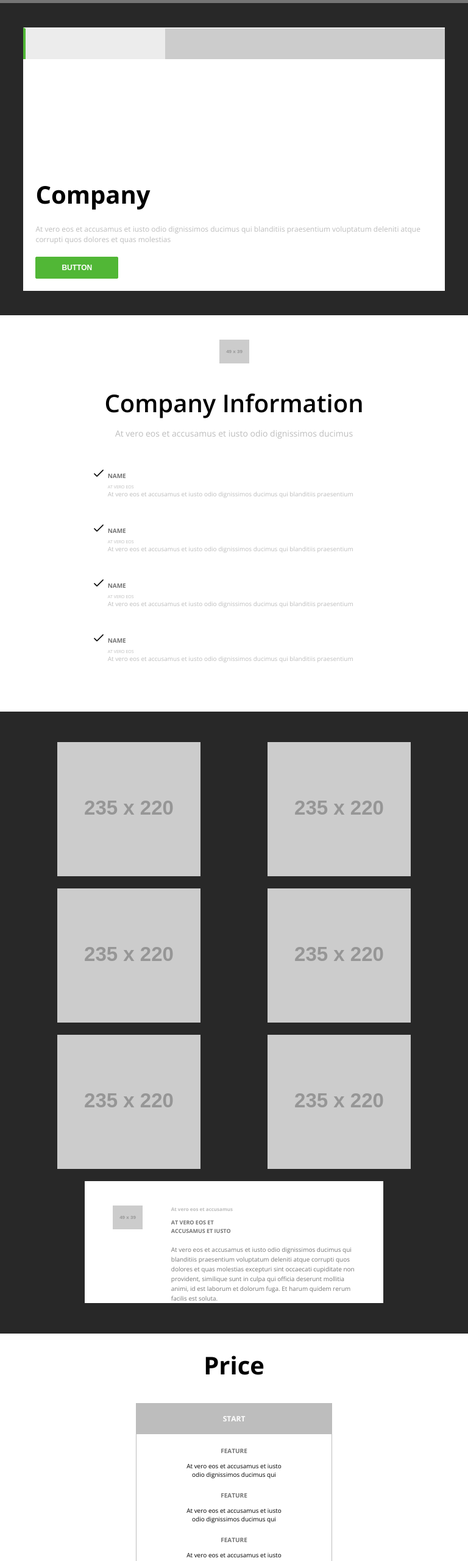
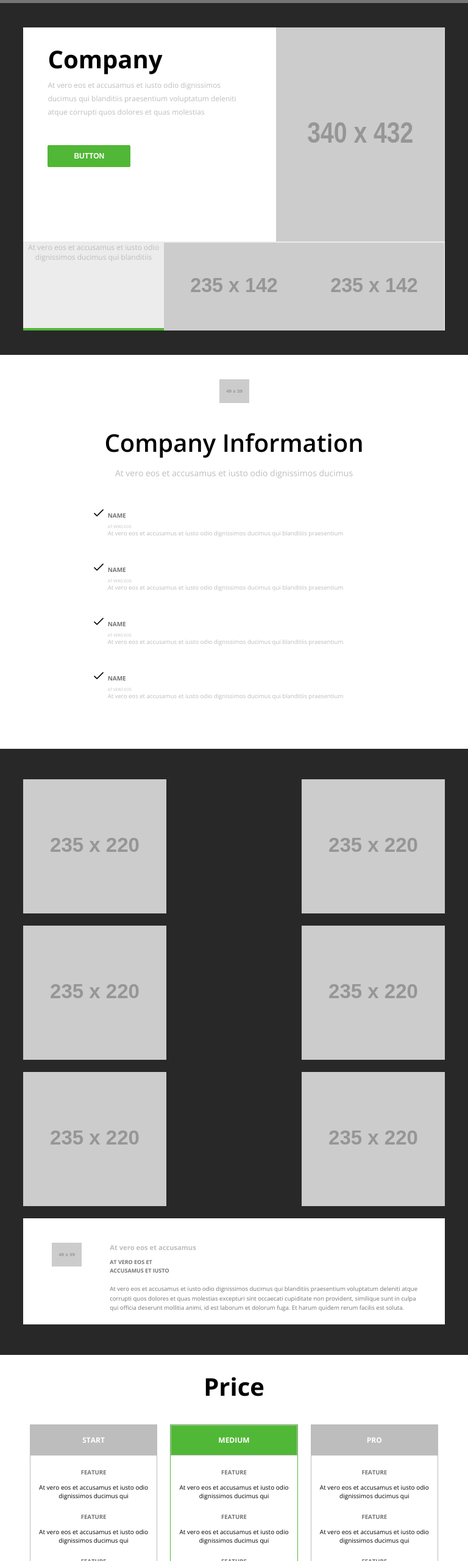
Before and after one commit to raingang/intensive_markup, a plain HTML site: page index.html in a window 768 px wide. Shown: the part 60-2620 px from the top of the page at 61% size. Drawn offline with nearby package versions, Linux system fonts and the light colour scheme; placeholder pictures from the web are drawn by us.

Commit message:
master Add styles

```diff
--- a/index.html
+++ b/index.html
@@ -38,9 +38,9 @@
 <div class = 'slider'>
         <ul class='slider__previews'>
             <li class='slider__slide_preview slider__slide_preview--active'>
-                <p class='slide_preview__content'>
+                <span class='slide_preview__content'>
                     At vero eos et accusamus et iusto odio dignissimos ducimus qui blanditiis
-                </p>
+                </span>
             </li>
 
             <li class='slider__slide_preview'>
@@ -62,7 +62,9 @@
                 <button class='button slide__button'>Button</button>
             </div>
             <div class='slide__media'>
-                <img class = 'slide__image' src='http://via.placeholder.com/340x432' alt='slide-image'/>
+                <div class = 'slide__image-wrapper'>
+                    <img class = 'slide__image' src='http://via.placeholder.com/340x432' alt='slide-image'/>
+                </div>
             </div>
         </div>
 
--- a/script.js
+++ b/script.js
@@ -2,13 +2,12 @@ console.log('hello')
 const footerElem = document.getElementById('footer')
 const headerElem = document.getElementById('header')
 window.onscroll = (e) => {
-    console.log(document.body.getBoundingClientRect().top)
-    if(headerElem.getBoundingClientRect().bottom < window.pageYOffset - 40){
+    console.log(document.body.getBoundingClientRect())
+    if(/*headerElem.getBoundingClientRect().bottom < window.pageYOffset*/ window.pageYOffset !== 0){
         headerElem.classList.contains('page__header--fixed') ? null : headerElem.classList.add('page__header--fixed')
     }
     else{
         headerElem.classList.contains('page__header--fixed') ? headerElem.classList.remove('page__header--fixed') : null
 
     }
-
 }
--- a/style.css
+++ b/style.css
@@ -14,6 +14,7 @@
 
 .page__header {
     background-color: #757575;
+    z-index: 1;
 }
 
 .page__header--fixed {
@@ -36,20 +37,20 @@
 
 h2 {
     margin: 0;
-    font-size: 40px;
+    font-size: 2.5rem;
     line-height: 24px;
 }
 
 h3 {
     margin: 0;
-    font-size: 12px;
+    font-size: .75rem;
     line-height: 10px;
 }
 
 h4 {
     margin: 0;
     padding: 23px 0 13px 0;
-    font-size: 10px;
+    font-size: .6rem;
     font-weight: bold;
     line-height: 9px;
     text-transform: uppercase;
@@ -60,7 +61,7 @@ p {
     margin: 0;
 }
 
-@media all and (max-width: 1280px) {
+@media all and (max-width: 1024px) {
     html {
         font-size: 16px;
     }
@@ -96,7 +97,7 @@ p {
 .navigation__item {
     display: inline-block;
     margin-right: 55px;
-    font-size: 12px;
+    font-size: .75rem;
     font-weight: bold;
     text-transform: uppercase;
 }
@@ -115,7 +116,7 @@ p {
     color: #fff;
 }
 
-@media all and (max-width: 1280px) {
+@media all and (max-width: 1024px) {
     .header {
         padding: 0 5%;
     }
@@ -152,12 +153,22 @@ p {
     color: #bdbdbd;
     border-top: 2px solid #ececec;
     background-color: #f5f5f5;
+    cursor: pointer;
+}
+
+.slider__slide_preview:hover {
+    -webkit-filter: brightness(70%);
+    -webkit-transition: all 1s ease;
+    -moz-transition: all 1s ease;
+    -o-transition: all 1s ease;
+    -ms-transition: all 1s ease;
+    transition: all 1s ease;
 }
 
 .slide_preview__content {
     width: 165px;
     margin: 47px auto 0;
-    font-size: 12px;
+    font-size: .75rem;
     line-height: 16px;
 }
 
@@ -188,7 +199,7 @@ p {
 
 .slide__description {
     margin-top: 18px;
-    font-size: 12px;
+    font-size: .75rem;
     color: #bdbdbd;
 }
 
@@ -197,47 +208,86 @@ p {
     margin-top: 45px;
 }
 
-@media all and (max-width: 1280px) {
+@media all and (max-width: 1024px) {
     .slider {
+        margin: 0;
+        width: 100%;
+        height: unset;
+        display: flex;
         flex-direction: column;
     }
+
     .slider__previews {
+        width: 100%;
+        margin: 0;
+        padding: 0;
+        list-style: none;
         display: flex;
-        flex-direction: row;
+        order: 1;
+    }
+
+    .slider__slide_preview {
+        width: 33.3%;
+        height: unset;
+    }
+
+
+    .slider__slide_preview--active {
+        width: 33.3%;
+        border-left: none;
+        border-bottom: 4px solid #51b736;
+    }
+
+    .slide_preview__content {
         width: 100%;
+        margin: 0;
     }
-    .slider__slide_preview {
-        overflow: hidden;
-        width: 33.33%;
-        height: 50px;
-    }
+
     .slider__preview-image {
         width: 100%;
+        height: 100%;
     }
-    .slide {
+
+    .slide{
+        justify-content: space-between;
+    }
+
+    .slide_preview__content{
         display: block;
-        width: 100%;
+        height: 100%;
     }
-    .slide__content {
-        width: 100%;
-        padding: 0;
+
+    .slide__content{
+        padding: 40px;
     }
-    .slide__media {
+
+     .slide__media {
         display: none;
-    }
-    .slide__title {
-        padding-left: 20px;
-    }
-    .slide__description {
-        display: block;
-        margin-left: 20px;
-    }
-    .slide__button {
-        margin: 20px;
     }
 }
 
-
+@media (min-width: 768px) and (max-width: 1024px) {
+    .slide__media {
+        display: block;
+        width: 40%;
+        height: 100%;
+        overflow: hidden;
+    }
+    .slide__image-wrapper{
+        width: 100%;
+        height: 0;
+        padding-top: 127%;
+        position: relative;
+    }
+    .slide__image{
+        objects-fit: contain;
+        position: absolute;
+        width: 100%;
+        top: 50%;
+        left: 50%;
+        transform: translate(-50%, -50%);
+    }
+}
 
 /* ABOUT SECTION */
 
@@ -260,7 +310,7 @@ p {
 }
 
 .about__description {
-    font-size: 14px;
+    font-size: .875rem;
     color: #bdbdbd;
 }
 
@@ -272,27 +322,27 @@ p {
 
 .point__name {
     padding-bottom: 7px;
-    font-size: 10px;
+    font-size: .625rem;
     font-weight: bold;
     text-transform: uppercase;
     color: #757575;
 }
 
 .point__description {
-    font-size: 7px;
+    font-size: .4rem;
     text-transform: uppercase;
     color: #bdbdbd;
 }
 
 .point__content {
-    font-size: 10px;
+    font-size: .6rem;
     font-weight: normal;
     color: #bdbdbd;
 }
 
 
 
-@media all and (max-width: 1280px) {
+@media all and (max-width: 1024px) {
     .about__points {
         display: block;
         width: 100%;
@@ -343,7 +393,7 @@ p {
 
 .gallery__small_text {
     display: block;
-    font-size: 8px;
+    font-size: .7rem;
     font-weight: bold;
     color: #bdbdbd;
 }
@@ -352,7 +402,7 @@ p {
     display: block;
     width: 100px;
     margin: 10px 0 15px;
-    font-size: 9px;
+    font-size: .56rem;
     font-weight: bold;
     line-height: 14px;
     text-transform: uppercase;
@@ -360,20 +410,30 @@ p {
 }
 
 .gallery__main-text {
-    font-size: 10px;
+    font-size: .6rem;
     line-height: 1.6;
     color: #757575;
 }
 
-@media all and (max-width: 1280px) {
+@media all and (max-width: 1024px) {
     .gallery {
         display: flex;
+        justify-content: space-between;
     }
     .gallery__item {
-        margin: 10px auto;
+        width: 40%;
+        max-width: 235px;
+        margin: 10px 0;
+    }
+    .gallery__image {
+        width: 100%;
+        height: 100%;
     }
     .gallery__item--active {
         order: 1;
+        max-width: unset;
+        width: 100%;
+        padding-bottom: 20px;
     }
 }
 
@@ -410,7 +470,7 @@ p {
 
 .tariff__header {
     padding: 19px 0;
-    font-size: 12px;
+    font-size: .7rem;
     text-transform: uppercase;
     color: #fff;
     border: solid 1px #bdbdbd;
@@ -434,14 +494,14 @@ p {
 .tariff__price {
     display: block;
     margin: 20px 0;
-    font-size: 40px;
+    font-size: 2.5rem;
     font-weight: normal;
     line-height: .6;
 }
 
 .tariff__button {
     padding-top: 10px;
-    font-size: 12px;
+    font-size: .75rem;
     font-weight: bold;
     text-decoration: none;
     text-transform: uppercase;
@@ -453,14 +513,20 @@ p {
     color: #51b736;
 }
 
-@media all and (max-width: 1280px) {
+@media all and (max-width: 1024px) {
     .tariffs {
-        display: block;
+        display: flex;
         width: 100%;
     }
     .tariff {
-        width: 320px;
+        width: 30%;
         margin: 0 auto;
+    }
+    .tariff__features {
+        width: 100%;
+    }
+    .tariff__price{
+        font-size: 2rem;
     }
 }
 
@@ -476,7 +542,7 @@ p {
 
 .subscribe__text {
     display: inline-block;
-    font-size: 36px;
+    font-size: 2.25rem;
     font-weight: normal;
 
     color: #ececec;
@@ -489,7 +555,7 @@ p {
 .subscribe__input {
     width: 595px;
     padding: 10px 0 10px 20px;
-    font-size: 12px;
+    font-size: .75rem;
     font-weight: normal;
     color: #fff;
     border: none;
@@ -498,7 +564,7 @@ p {
 
 .button {
     padding: 10px 42px;
-    font-size: 12px;
+    font-size: .75rem;
     font-weight: 700;
     cursor: pointer;
     text-transform: uppercase;
@@ -512,7 +578,7 @@ p {
     background-color: #61b776;
 }
 
-@media all and (max-width: 1280px) {
+@media all and (max-width: 1024px) {
     .subscribe {
         display: block;
     }
@@ -541,7 +607,7 @@ p {
 .info__title {
     display: block;
     margin-bottom: 28px;
-    font-size: 30px;
+    font-size: 1.9rem;
     line-height: 24px;
     color: #282828;
 }
@@ -555,7 +621,7 @@ p {
     width: 100%;
     margin-bottom: 30px;
     padding: 16px 0 14px 21px;
-    font-size: 12px;
+    font-size: .75rem;
     color: #000;
     border: none;
     background-color: #ececec;
@@ -568,7 +634,7 @@ p {
 .contacts__title {
     display: block;
     margin: 10px 0;
-    font-size: 12px;
+    font-size: .75rem;
     font-weight: bold;
     text-transform: uppercase;
     color: #757575;
@@ -597,12 +663,12 @@ p {
 .contacts__text {
     display: inline-block;
 
-    font-size: 12px;
+    font-size: .75rem;
 
     color: #757575;
 }
 
-@media all and (max-width: 1280px) {
+@media all and (max-width: 1024px) {
     .info {
         display: block;
         width: 100%;
@@ -615,6 +681,7 @@ p {
     }
     .location__image {
         width: 100%;
+        max-width: 460px;
     }
     .feedback__input {
         width: 80%;
@@ -646,7 +713,7 @@ p {
 }
 
 .social__icon {
-    font-size: 34px;
+    font-size: 2.1rem;
 
     color: #bdbdbd;
 }
```
